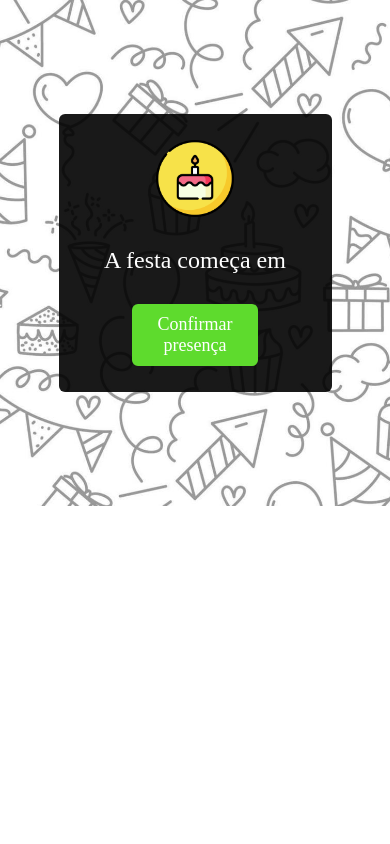
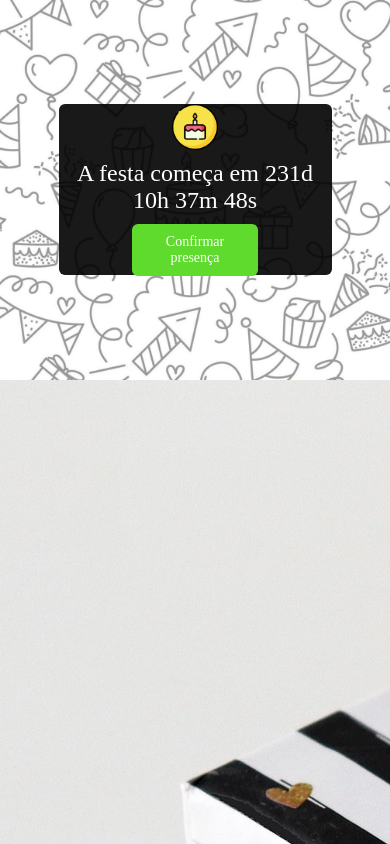
Before and after one commit to bsf91/landingpage_aniversario, a website built with Parcel: page src/index.html in a window 390 px wide. Shown: the top 844 px of the page. Built offline with nearby package versions, Linux system fonts and the light colour scheme.

Commit message:
Estruturando seções e corrigindo responsividade landscape mobile

```diff
--- a/src/index.html
+++ b/src/index.html
@@ -10,10 +10,42 @@
         <header class="hero">
             <div class="hero__container">
                 <img class="hero__icon" src="./img/cake_icon.png" alt="bolo de aniversário" />
-                <p class="hero__text">A festa começa em <span></span></p>
+                <p class="hero__text">A festa começa em <span id="contador"></span></p>
                 <a href="" class="hero__btn">Confirmar presença</a>
             </div>
         </header>
+        <section class="intro">
+            <div class="intro__container">
+                <img class="intro__img" src="./img/presente.jpg" alt="embalagem de presente" />
+                <p class="intro__text">
+                    Lorem ipsum dolor sit amet consectetur adipisicing elit. Quas officia animi,
+                    facere ipsam voluptatem, ut cupiditate numquam qui quisquam expedita repellat
+                    dolorem earum assumenda. Dicta esse minima tempora quod enim!
+                </p>
+            </div>
+        </section>
+        <section class="local">
+            <div class="local__container">
+                <img src="./img/local.jpg" alt="" class="local__img" />
+                <p class="local__text">
+                    Lorem ipsum dolor sit amet consectetur adipisicing elit. Doloribus quae nihil,
+                    neque unde harum, omnis laborum assumenda sint quidem, soluta dignissimos nisi
+                    voluptatem error. Voluptatum obcaecati blanditiis porro non est.
+                </p>
+            </div>
+        </section>
+        <section class="presenca">
+            <div class="presenca__container">
+                <img src="./img/confirm.png" alt="" class="presenca__img" />
+                <form class="presenca__form">
+                    <label for="nome">Nome completo</label>
+                    <input type="text" />
+                    <label for="nome">Nome completo</label>
+                    <input type="text" />
+                    <button class="form__btn">Confirmar presença</button>
+                </form>
+            </div>
+        </section>
         <script type="module" src="./js/main.js"></script>
     </body>
 </html>
--- a/src/js/main.js
+++ b/src/js/main.js
@@ -0,0 +1,26 @@
+const dataDoEvento = new Date('2026-02-17T08:47:00');
+const timeStampDoEvento = dataDoEvento.getTime();
+
+const contaAsHoras = setInterval(function () {
+    const agora = new Date();
+    const timeStampAtual = agora.getTime();
+
+    const distanciaAteOEvento = timeStampDoEvento - timeStampAtual;
+
+    const diaEmMs = 1000 * 60 * 60 * 24;
+    const horaEmMs = 1000 * 60 * 60;
+    const minutoEmMs = 1000 * 60;
+
+    const diasAteOEvento = Math.floor(distanciaAteOEvento / diaEmMs);
+    const horasAteOEvento = Math.floor((distanciaAteOEvento % diaEmMs) / horaEmMs);
+    const minutosAteOEvento = Math.floor((distanciaAteOEvento % horaEmMs) / minutoEmMs);
+    const segundosAteOEvento = Math.floor((distanciaAteOEvento % minutoEmMs) / 1000);
+
+    document.getElementById('contador').innerHTML =
+        `${diasAteOEvento}d ${horasAteOEvento}h ${minutosAteOEvento}m ${segundosAteOEvento}s`;
+    if (distanciaAteOEvento < 0) {
+        clearInterval(contaAsHoras);
+        document.querySelector('.hero__text').innerHTML = `O EVENTO JÁ COMCEÇOU`;
+        return;
+    }
+}, 1000);
--- a/src/scss/_hero.scss
+++ b/src/scss/_hero.scss
@@ -5,6 +5,10 @@
     background-size: cover;
     height: 60vh;
     align-items: center;
+
+    @media (max-width: 767px) {
+        height: 45vh;
+    }
 
     &__container {
         display: flex;
@@ -20,6 +24,18 @@
         background-color: rgba($color: #000000, $alpha: 0.9);
         border-radius: 6px;
         padding: 10px;
+
+        @media (max-width: 1440px) {
+            max-height: 100%;
+        }
+
+        @media (max-width: 767px) {
+            max-height: 45%;
+        }
+
+        @media (max-height: 480px) {
+            max-height: 75%;
+        }
     }
 
     &__icon {
@@ -30,8 +46,15 @@
             max-height: 40%;
         }
 
-        @media (max-width: 768px) {
+        @media (max-width: 767px) {
             max-height: 30%;
+            margin-top: 5px;
+        }
+
+        @media (max-height: 480px) {
+            max-height: 45%;
+
+            margin-top: 5px;
         }
     }
 
@@ -44,8 +67,15 @@
             font-size: 44px;
         }
 
-        @media (max-width: 768px) {
+        @media (max-width: 767px) {
             font-size: 24px;
+            margin-top: 10px;
+        }
+
+        @media (max-height: 480px) {
+            font-size: 24px;
+            font-size: 24px;
+            margin-top: 10px;
         }
     }
 
@@ -66,8 +96,10 @@
             font-size: 24px;
         }
 
-        @media (max-width: 768px) {
-            font-size: 18px;
+        @media (max-width: 767px) {
+            font-size: 14px;
+            margin-top: 10px;
+            margin-bottom: 5px;
         }
     }
 }
--- a/src/scss/main.scss
+++ b/src/scss/main.scss
@@ -1,4 +1,7 @@
 @use 'hero.scss';
+@use 'intro';
+@use 'local';
+@use 'presenca';
 
 * {
     margin: 0;
```
Also changed, not shown: src/img/confirm.png (added), src/img/local.jpg (added), src/img/presente.jpg (added), src/scss/_intro.scss (added), src/scss/_local.scss (added), src/scss/_presenca.scss (added).
